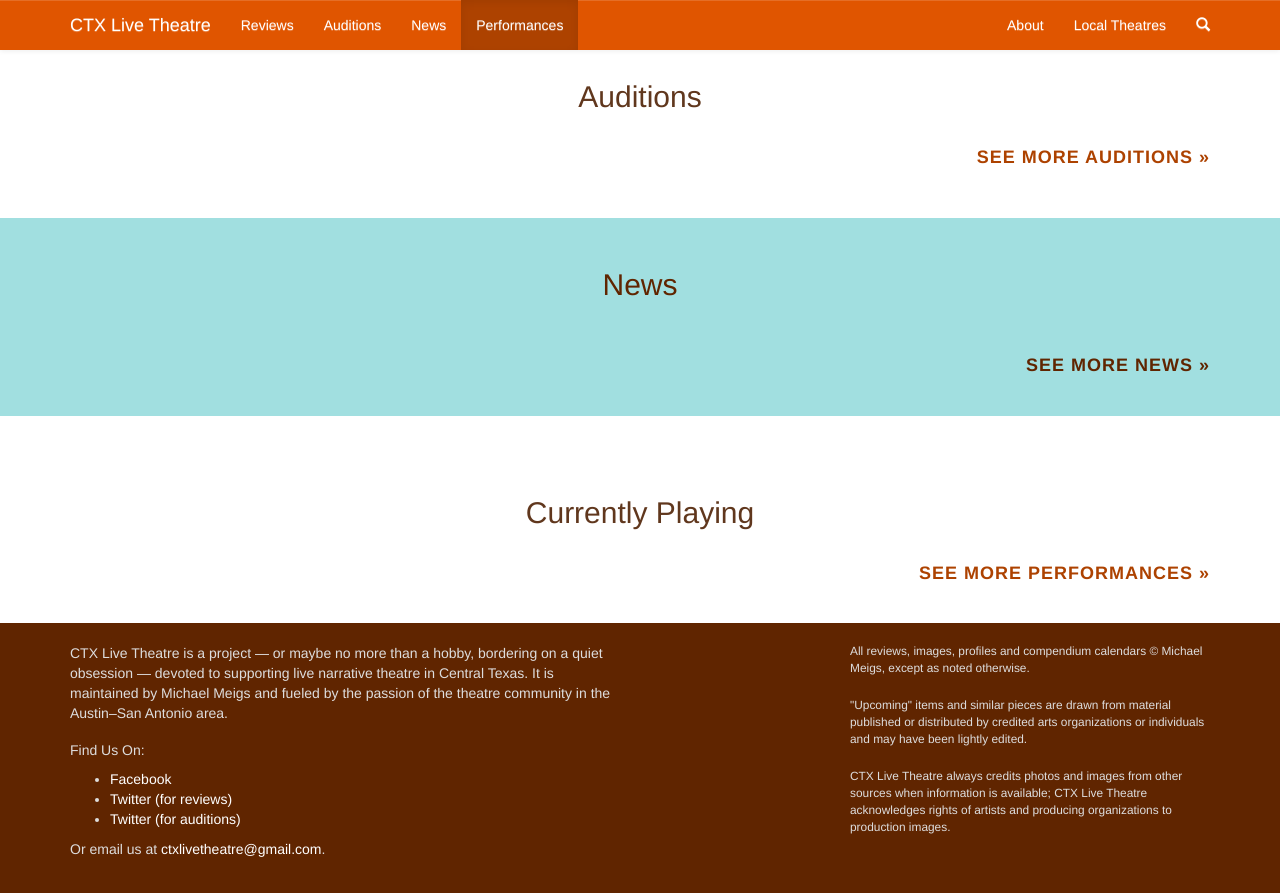
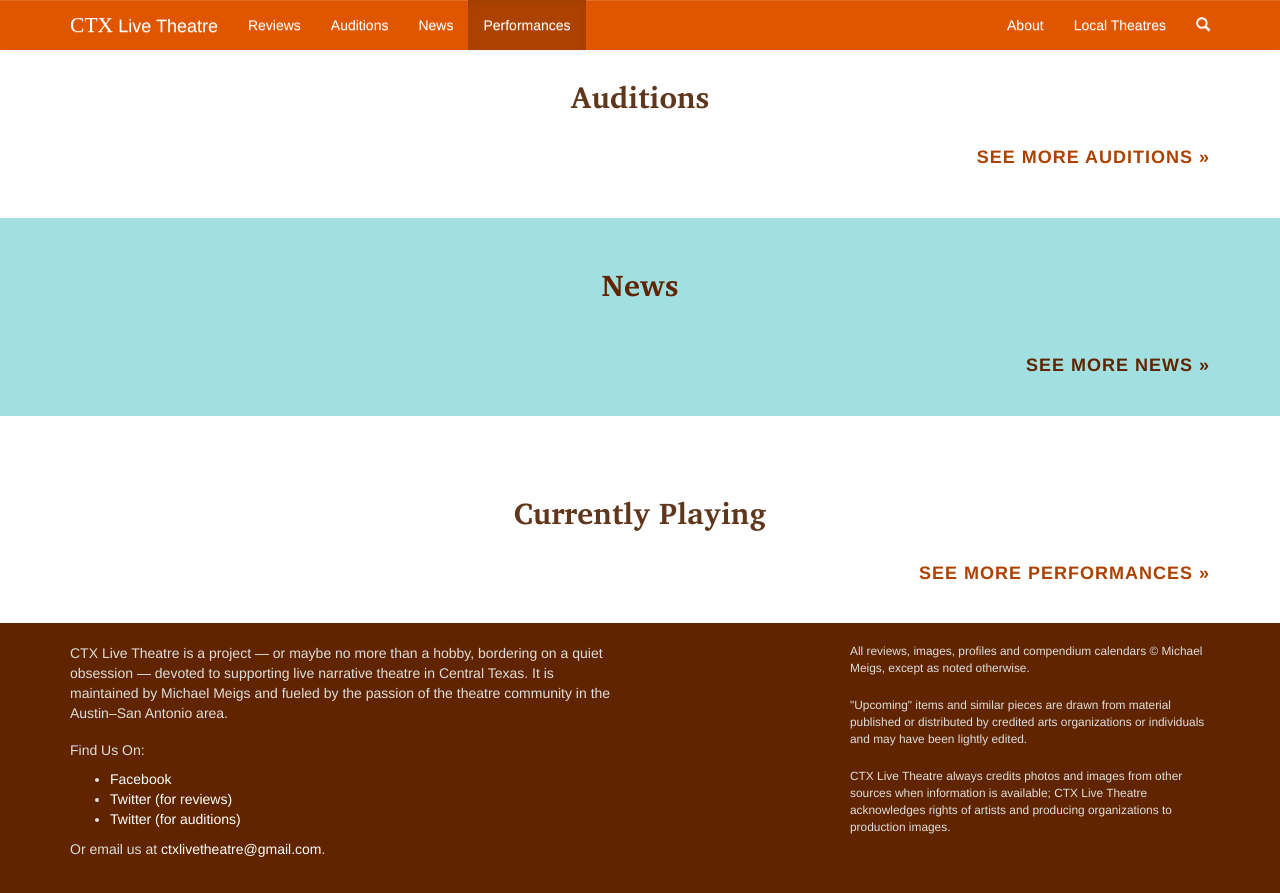
Before and after one commit to lamarmeigs/livetheatre, a Django app: page / in a window 1280 px wide. Run offline with Django 3.2, Linux system fonts and the light colour scheme; data that the repository does not hold is empty; parts of the project's set-up code (start-up, migrations or seed data) failed here and were passed over; some libraries are stand-ins or nearby versions.

Commit message:
Modify headers to use Charis SIL font

```diff
--- a/base/templates/base.html
+++ b/base/templates/base.html
@@ -46,7 +46,7 @@
             <span class="icon-bar"></span>
             <span class="icon-bar"></span>
           </button>
-          <a class="navbar-brand" href="#">{% block brand_name %}CTX Live Theatre{% endblock %}</a>
+          <a class="navbar-brand" href="#">{% block brand_name %}<span class="ctx-brand">CTX</span> Live Theatre{% endblock %}</a>
         </div>
         <div id="navbar" class="navbar-collapse collapse">
           <ul class="nav navbar-nav">
--- a/base/templates/base_internal.html
+++ b/base/templates/base_internal.html
@@ -10,6 +10,7 @@
                     {% block main_primary_title %}{% endblock %}<br />
                     <small>{% block main_secondary_title %}{% endblock %}</small>
                 </h2>
+                {% block main_terciary_title %}{% endblock %}
                 {% endblock %}
                 {% block main_image %}{% endblock %}
 
--- a/base/templates/homepage.html
+++ b/base/templates/homepage.html
@@ -13,7 +13,7 @@
             <span class="icon-bar"></span>
             <span class="icon-bar"></span>
           </button>
-          <a class="navbar-brand" href="#">CTX Live Theatre</a>
+          <a class="navbar-brand" href="#">{% block brand_name %}<span class="ctx-brand">CTX</span> Live Theatre{% endblock %}</a>
         </div>
         <div id="navbar" class="navbar-collapse collapse">
           <ul class="nav navbar-nav">
--- a/livetheatre/static/css/livetheatre.css
+++ b/livetheatre/static/css/livetheatre.css
@@ -1,3 +1,36 @@
+/* Charis Fonts */
+/* #### Originally Generated By: http://www.cufonfonts.com #### */
+/* #### Further edited to include TrueType */
+@font-face {
+    font-family: 'Charis SIL';
+    font-style: normal;
+    font-weight: normal;
+    src: local('Charis SIL'), url('/static/fonts/charis/CharisSILR.woff') format('woff'), url('/static/fonts/charis/CharisSILR.ttf') format('truetype');
+}
+
+@font-face {
+    font-family: 'Charis SIL Bold Italic';
+    font-style: normal;
+    font-weight: normal;
+    src: local('Charis SIL Bold Italic'), url('/static/fonts/charis/CharisSILBI.woff') format('woff'),
+    url('/static/fonts/charis/CharisSILBI.ttf') format('truetype');
+}
+
+@font-face {
+    font-family: 'Charis SIL Bold';
+    font-style: normal;
+    font-weight: normal;
+    src: local('Charis SIL Bold'), url('/static/fonts/charis/CharisSILB.woff') format('woff'), url('/static/fonts/charis/CharisSILB.ttf') format('truetype');
+}
+
+@font-face {
+    font-family: 'Charis SIL Italic';
+    font-style: normal;
+    font-weight: normal;
+    src: local('Charis SIL Italic'), url('/static/fonts/charis/CharisSILI.woff') format('woff'), url('/static/fonts/charis/CharisSILI.ttf') format('truetype');
+}
+
+
 /* Sticky footer styles
 -------------------------------------------------- */
 html {
@@ -37,10 +70,14 @@ code {
 }
 
 h1, h2, h3, h4, h5, h6, .h1, .h2, .h3, .h4, .h5, .h6 {color:#60371d;}
+h1, h2, h3, .h1, .h2, .h3 {
+    font-family: 'Charis SIL Bold';
+}
 a {color:#ad4200;}
 a:hover, a:focus {color:#602500;}
 
 /* Navbar */
+.ctx-brand {font-family: 'Charis SIL Regular'; font-size:1.2em;}
 nav.navbar {background:#e05500; color:#fff; border:none;}
 nav.navbar a, .navbar-default .navbar-nav>li>a, .navbar-default .navbar-brand {
     color:#fff; text-transform:underline;}
```
Also changed, not shown: livetheatre/static/fonts/charis/CharisSILB.woff (added), livetheatre/static/fonts/charis/CharisSILBI.woff (added), livetheatre/static/fonts/charis/CharisSILI.woff (added), livetheatre/static/fonts/charis/CharisSILR.woff (added), 4 other files.
